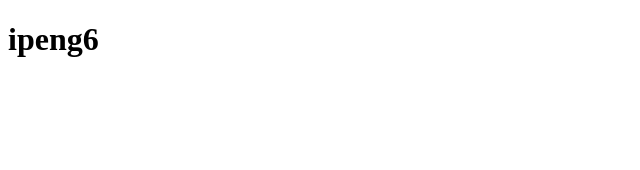
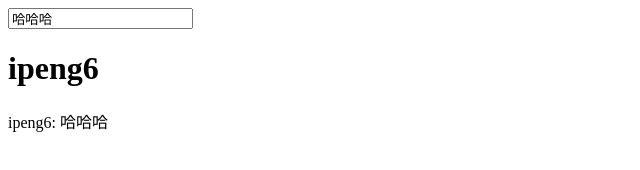
Before and after one commit to iPeng6/deepfe, a plain HTML site: page myvue/MVVM/index.html in a window 1280 px wide. Shown: the whole page, without its empty margins (0-640 px from the left). Drawn offline with Linux system fonts and the light colour scheme.

Commit message:
发现一上来重复触发get 需要优化

```diff
--- a/myvue/MVVM/Compile.js
+++ b/myvue/MVVM/Compile.js
@@ -56,7 +56,7 @@ class Compile {
 }
 
 let CompileUtil = {
-
+  // {{name}} {{age}}
   textContent(node, vm, expr) {
 
     expr.replace(/\{\{([^}]+)\}\}/g, (...args) => {
@@ -74,10 +74,10 @@ let CompileUtil = {
     this.updaterFn.textUpdater(node, this.getVal(vm, expr))
   },
   model(node, vm, expr) {
-    new Watcher(vm, expr, (newVal) => {
+    let wt = new Watcher(vm, expr, (newVal) => {
       this.updaterFn.valueUpdater(node, newVal)
     })
-    this.updaterFn.valueUpdater(node, this.getVal(vm, expr))
+    this.updaterFn.valueUpdater(node, wt.value)
   },
   getTextVal(vm, expr) {
     return expr.replace(/\{\{([^}]+)\}\}/g, (...args) => {
--- a/myvue/MVVM/Watcher.js
+++ b/myvue/MVVM/Watcher.js
@@ -3,7 +3,7 @@ class Watcher {
     this.vm = vm
     this.expr = expr
     this.cb = cb
-    // this.value = this.get()
+    this.value = this.get()
   }
   get() {
     let value = this.getVal()
--- a/myvue/MVVM/index.html
+++ b/myvue/MVVM/index.html
@@ -8,9 +8,9 @@
 </head>
 <body>
   <div id="app">
-    <!-- <input type="text" v-model="message.text"> -->
+    <input type="text" v-model="message.text">
     <h1 v-text="name"></h1>
-    <!-- <p>{{name}}: {{message.text}}</p> -->
+    <p>{{name}}: {{message.text}}</p>
   </div>
   <script src="MVVM.js"></script>
   <script src="Compile.js"></script>
```
